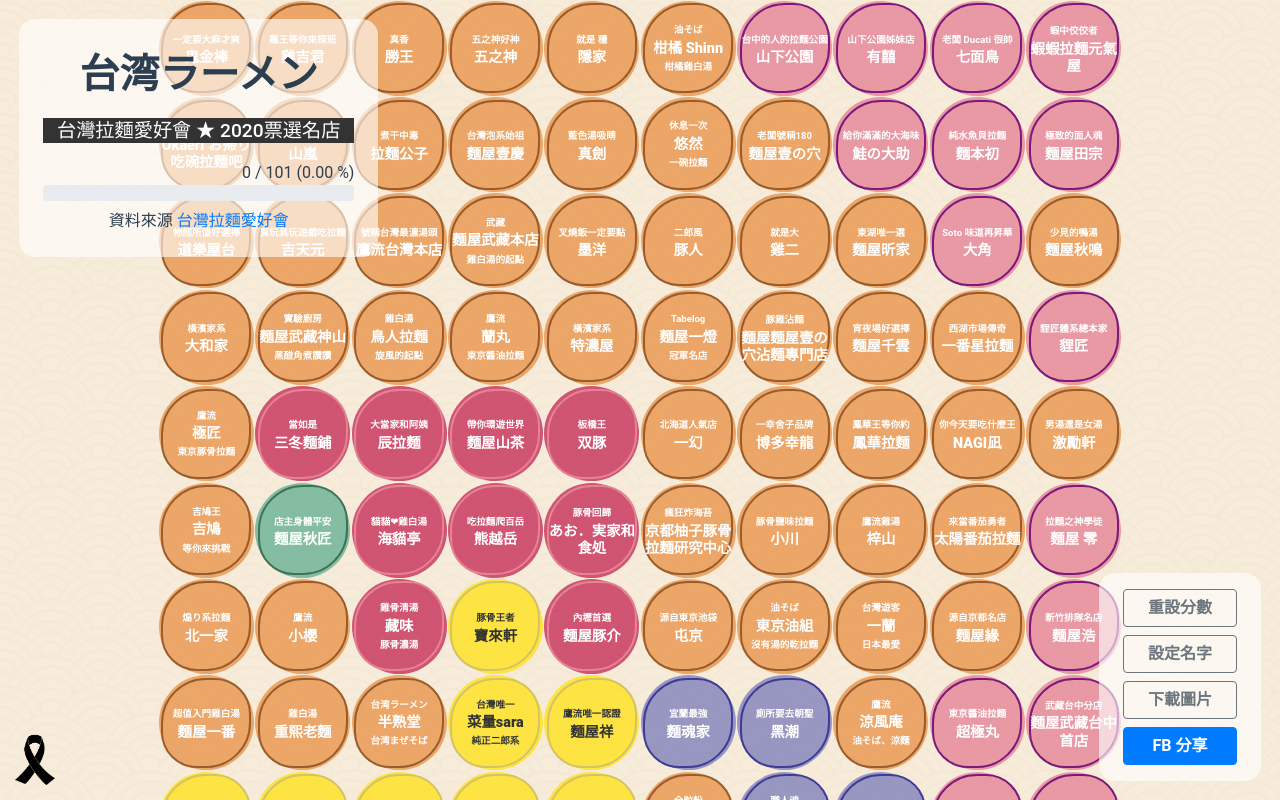
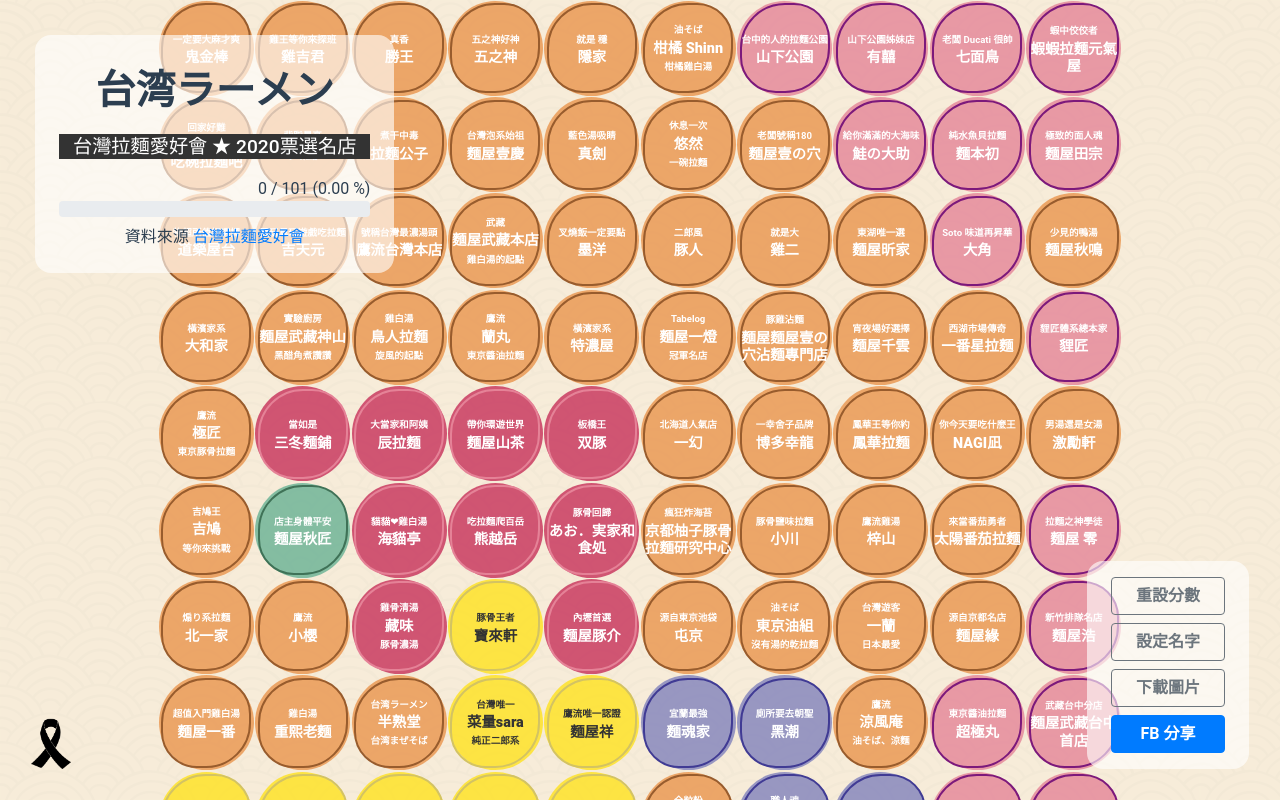
Before and after one commit to jd615645/ramen_point_card_2021, a Vue app: page / in a window 1280 px wide. Shown: the top 800 px of the page. Built offline with nearby package versions, Linux system fonts and the light colour scheme.

Commit message:
fix: hover css

```diff
--- a/public/index.html
+++ b/public/index.html
@@ -15,8 +15,10 @@
     <meta property="og:image:type" content="image/png" />
     <meta property="og:image:width" content="1200" />
     <meta property="og:image:height" content="630" />
+    <!-- icon provided by: https://www.flaticon.com/ -->
+    <!-- background image provided by: https://www.toptal.com/designers/subtlepatterns/ -->
   </head>
-  <body style="background-image: url('<%= BASE_URL %>bg.png'); background-color: #FBE0B2;">
+  <body style="background-image: url('<%= BASE_URL %>bg.png'); background-color: #F7ECD9;">
     <noscript>
       <strong>We're sorry but <%= htmlWebpackPlugin.options.title %> doesn't work properly without JavaScript enabled. Please enable it to continue.</strong>
     </noscript>
--- a/src/App.vue
+++ b/src/App.vue
@@ -1,6 +1,6 @@
 <template>
   <div>
-    <div class="info-block">
+    <div class="info-block m-3">
       <InfoCard :ramen-point="ramenPoint" :progressbar-percent="progressbarPercent" />
     </div>
 
@@ -10,18 +10,18 @@
       </div>
     </div>
 
-    <div class="share-card px-4 py-3 m-1">
+    <div class="share-card px-4 py-3 m-3">
       <button type="button" class="btn btn-outline-secondary btn-md btn-block px-4 font-weight-bold" @click="resetpoint">重設分數</button>
       <button type="button" class="btn btn-outline-secondary btn-md btn-block px-4 font-weight-bold" @click="rename">設定名字</button>
       <button type="button" class="btn btn-outline-secondary btn-md btn-block px-4 font-weight-bold" @click="saveImage">下載圖片</button>
       <button type="button" class="btn btn-primary btn-md btn-block px-4 font-weight-bold" @click="sharePage">FB 分享</button>
     </div>
 
-    <div class="name-card" @click="rename">
+    <div class="name-card m-3" @click="rename">
       <h2 class="font-weight-bold">{{ username }}</h2>
     </div>
 
-    <img class="ribbon" src="./assets/images/ribbon.png" title="為受難者及其家屬祈福" alt="為受難者及其家屬祈福">
+    <img class="ribbon m-3" src="./assets/images/ribbon.png" title="為受難者及其家屬祈福" alt="為受難者及其家屬祈福">
   </div>
 </template>
 
@@ -74,7 +74,7 @@ export default {
           document.querySelector('#app'),
           {
             quality: 0.95,
-            backgroundColor: '#FBE0B2',
+            backgroundColor: '#F7ECD9',
           }
         )
         .then(function (dataUrl) {
--- a/src/components/Point.vue
+++ b/src/components/Point.vue
@@ -79,9 +79,6 @@ export default {
 .point {
   color: #ffffff;
   margin: .2rem;
-}
-
-td {
   .point-border {
     transition: border-radius .3s ease-in-out;
   }
```
